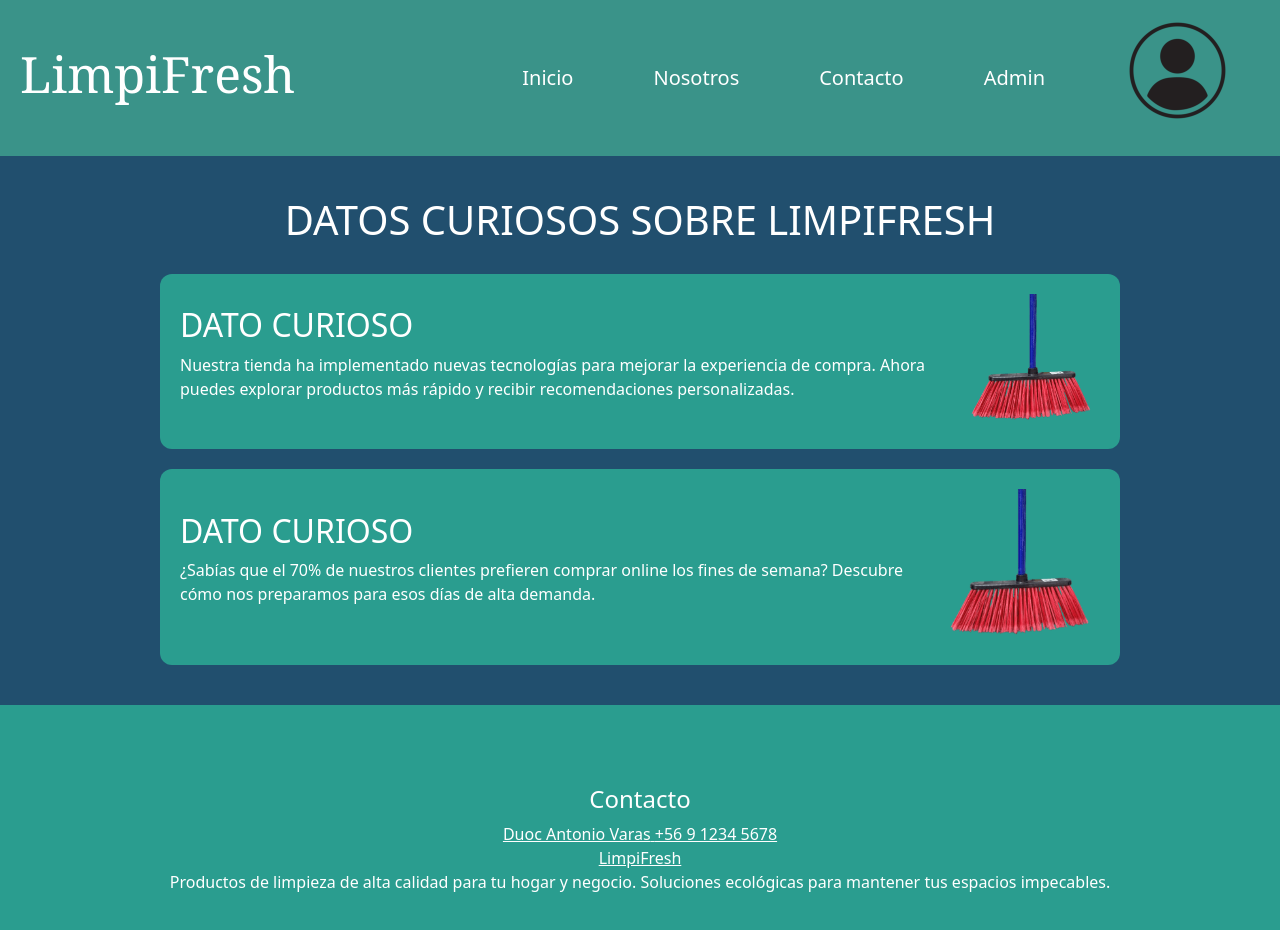
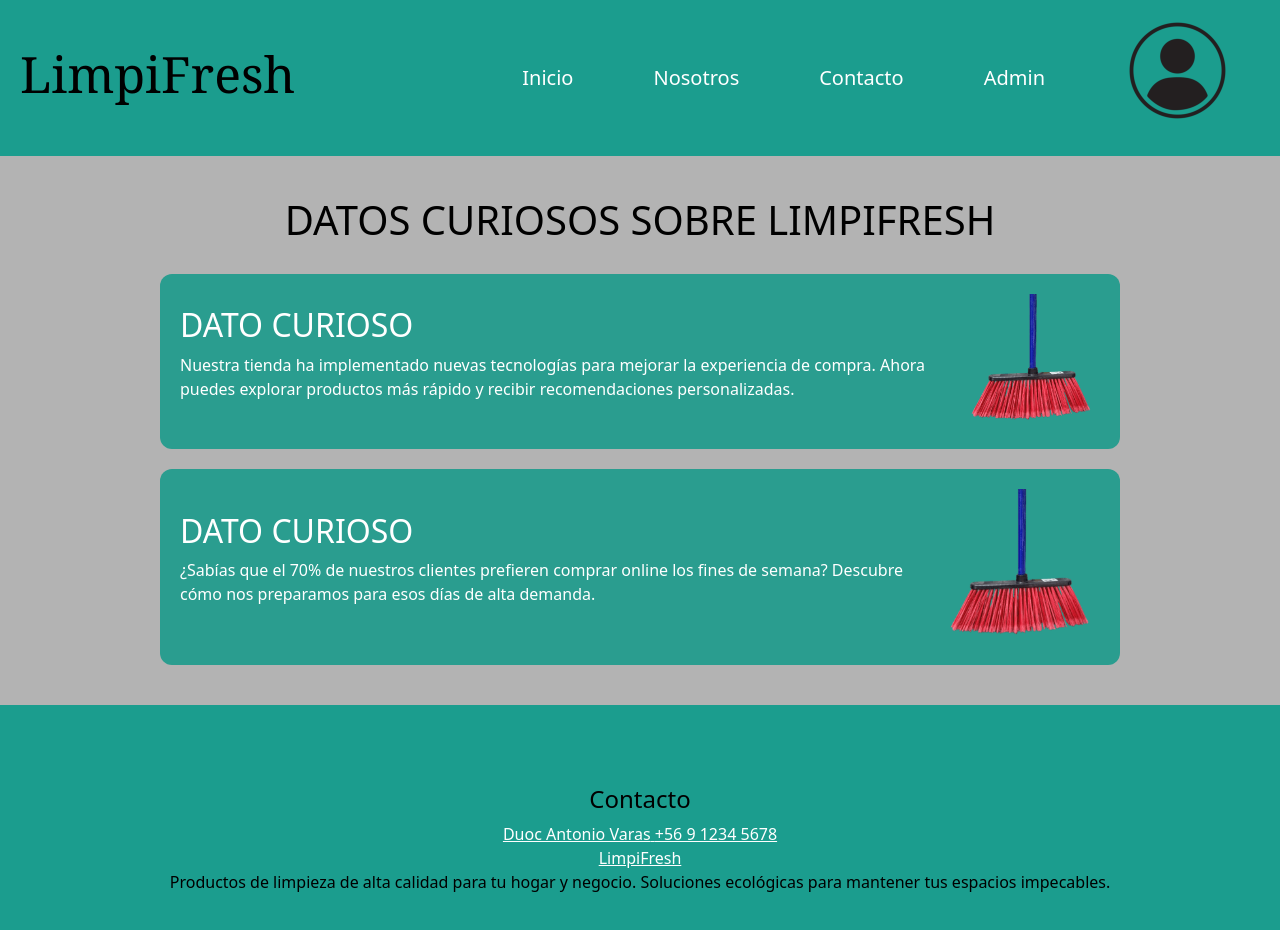
Before and after one commit to leogon1234/ProyectoLimpieza, a plain HTML site: page blogs.html in a window 1280 px wide. Drawn offline with Linux system fonts and the light colour scheme.

Commit message:
cambio colores
cambio de colores en la pagina

```diff
--- a/css/style.css
+++ b/css/style.css
@@ -1,6 +1,6 @@
 body, html {
-  background-color: #214f6e;
-  color: white;
+  background-color: #b3b3b3;
+  color: rgb(0, 0, 0);
   margin: 0;
   padding: 0;
 }
@@ -10,13 +10,13 @@ header {
   justify-content: space-between;
   align-items: center;
   padding: 20px;
-  background-color: #3a9389;
+  background-color: #1b9d8e;
 }
 
 .precio {
   display: block;
   margin: 50px 0;
-  color: #e76f51;
+  color: #d46a14;
   font-size: 20px;
 }
 
@@ -100,8 +100,8 @@ header {
 
 .pie-de-pagina {
   width: 100%;
-  background-color: #2a9d8f;
-  color: white;
+  background-color: #1b9d8e;
+  color: rgb(0, 0, 0);
   padding: 80px 0;
   text-align: center;
   margin-top: 40px ;
```
Also changed, not shown: admin.html (+1 -1 lines).
